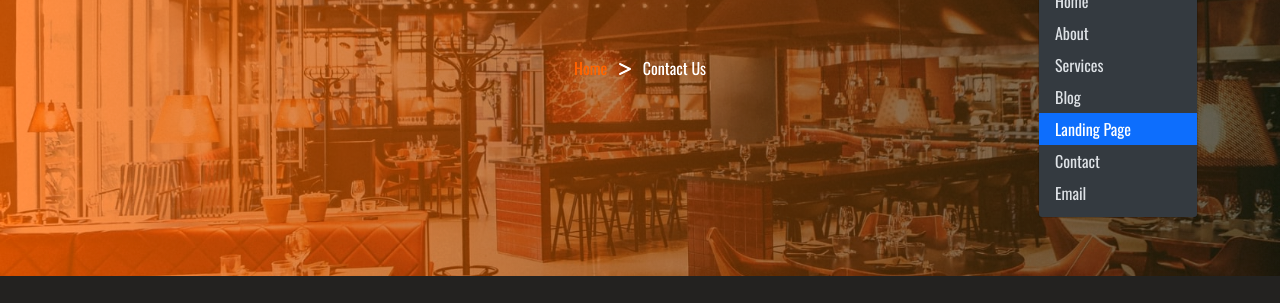
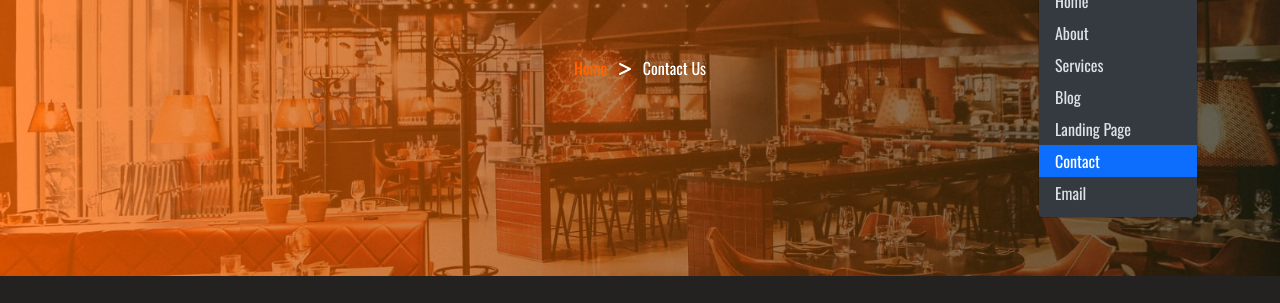
Before and after one commit to vutranhoang311/dinner-restaurant-layout, a plain HTML site: page pages/contact.html in a window 1280 px wide. Both pictures are taken after a click on the button 1172 px from the left and 76 px from the top of the page. Shown: the part 124-427 px from the top of the page. Drawn offline with nearby package versions, Linux system fonts and the light colour scheme; files that its build step writes are made by us from their sources.

Commit message:
fix active line navigation

```diff
--- a/pages/contact.html
+++ b/pages/contact.html
@@ -39,9 +39,9 @@
                             <li><a class="dropdown-item " href="/pages/about.html">About</a></li>
                             <li><a class="dropdown-item" href="/pages/services.html">Services</a></li>
                             <li><a class="dropdown-item" href="/pages/blog.html">Blog</a></li>
-                            <li><a class="dropdown-item active" href="pages/landingpage.html">Landing Page</a></li>
-                            <li><a class="dropdown-item" href="pages/contact.html">Contact</a></li>
-                            <li><a class="dropdown-item" href="pages/email.html">Email</a></li>
+                            <li><a class="dropdown-item " href="/pages/landingpage.html">Landing Page</a></li>
+                            <li><a class="dropdown-item active" href="/pages/contact.html">Contact</a></li>
+                            <li><a class="dropdown-item" href="/pages/email.html">Email</a></li>
 
                         </ul>
                     </div>
```
